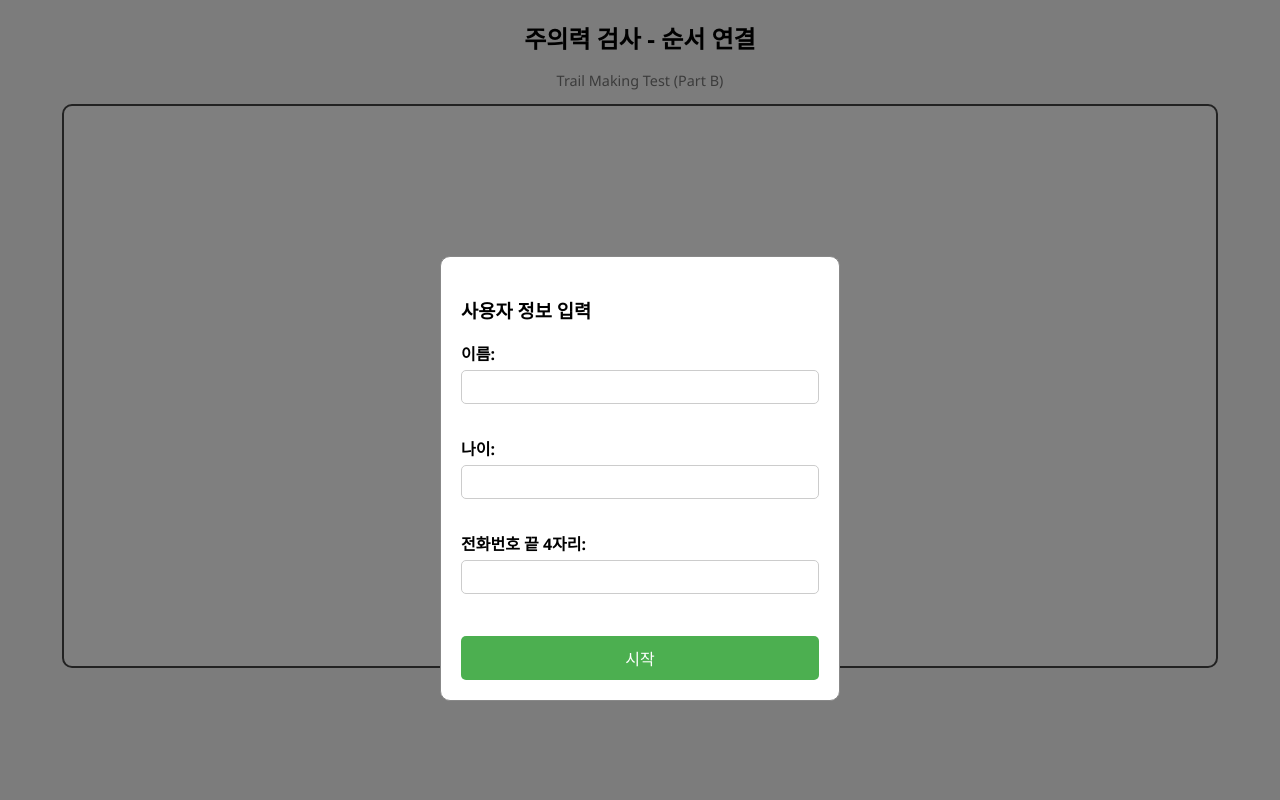
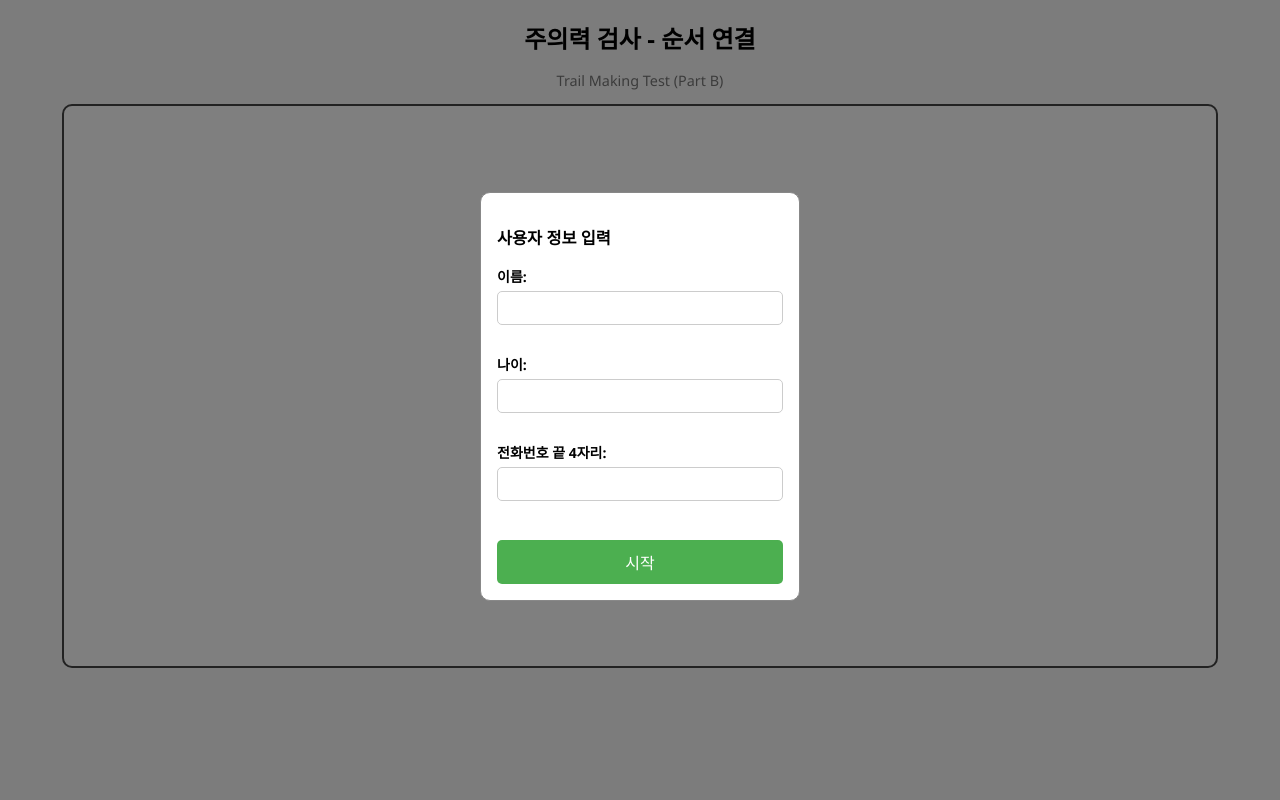
Before and after one commit to LDW2312/TMT-app, a Flask app: page / in a window 1280 px wide. Run offline with Flask 3, Linux system fonts and the light colour scheme.

Commit message:
팝업 및 구글 시트 수정

```diff
--- a/static/css/style.css
+++ b/static/css/style.css
@@ -59,14 +59,15 @@ h1 {
 }
 .modal-content {
 	background-color: #fff;
-	margin: 20% auto;
-	padding: 20px;
+	margin: 15% auto;
+	padding: 16px;
 	border: 1px solid #888;
-	width: 90vw; /* 더 유동적인 가로 폭 */
-	max-width: 400px;
+	width: 80vw; /* 더 유동적인 가로 폭 */
+	max-width: 320px;
 	border-radius: 10px;
 	text-align: left;
 	box-sizing: border-box;
+	font-size: 14px;
 }
 .modal-content h2 {
 	text-align: center;
```
Also changed, not shown: static/js/tmt.js (+13 -0 lines).
